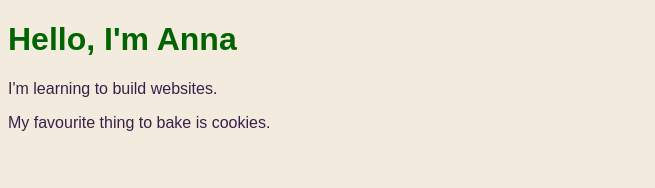
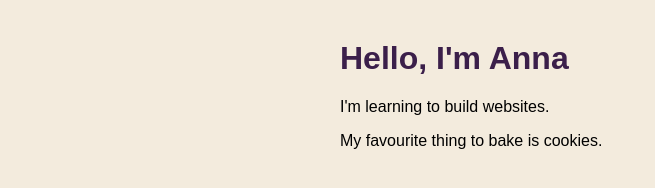
Before and after one commit to annaitchka/my-website, a plain HTML site: page index.html in a window 1280 px wide. Shown: the whole page, without its empty margins (0-655 px from the left). Drawn offline with Linux system fonts and the light colour scheme.

Commit message:
Address review feedback

```diff
--- a/index.html
+++ b/index.html
@@ -5,10 +5,8 @@
      <meta name="viewport" content="width=device-width, initial-scale=1">
      <title>Anna Simanovskaia</title>
      <style>
-       body { font-family: sans-serif; }
-       body {background-color: #F3EBDD;}
-       h1 { color: darkgreen; }
-       p {color: #3B1F4A;}
+       body {font-family: sans-serif; background-color: #F3EBDD; max-width: 600px; margin: 40px auto; }
+       h1 { color: #3B1F4A; }
      </style>
    </head>
    <body>
```
